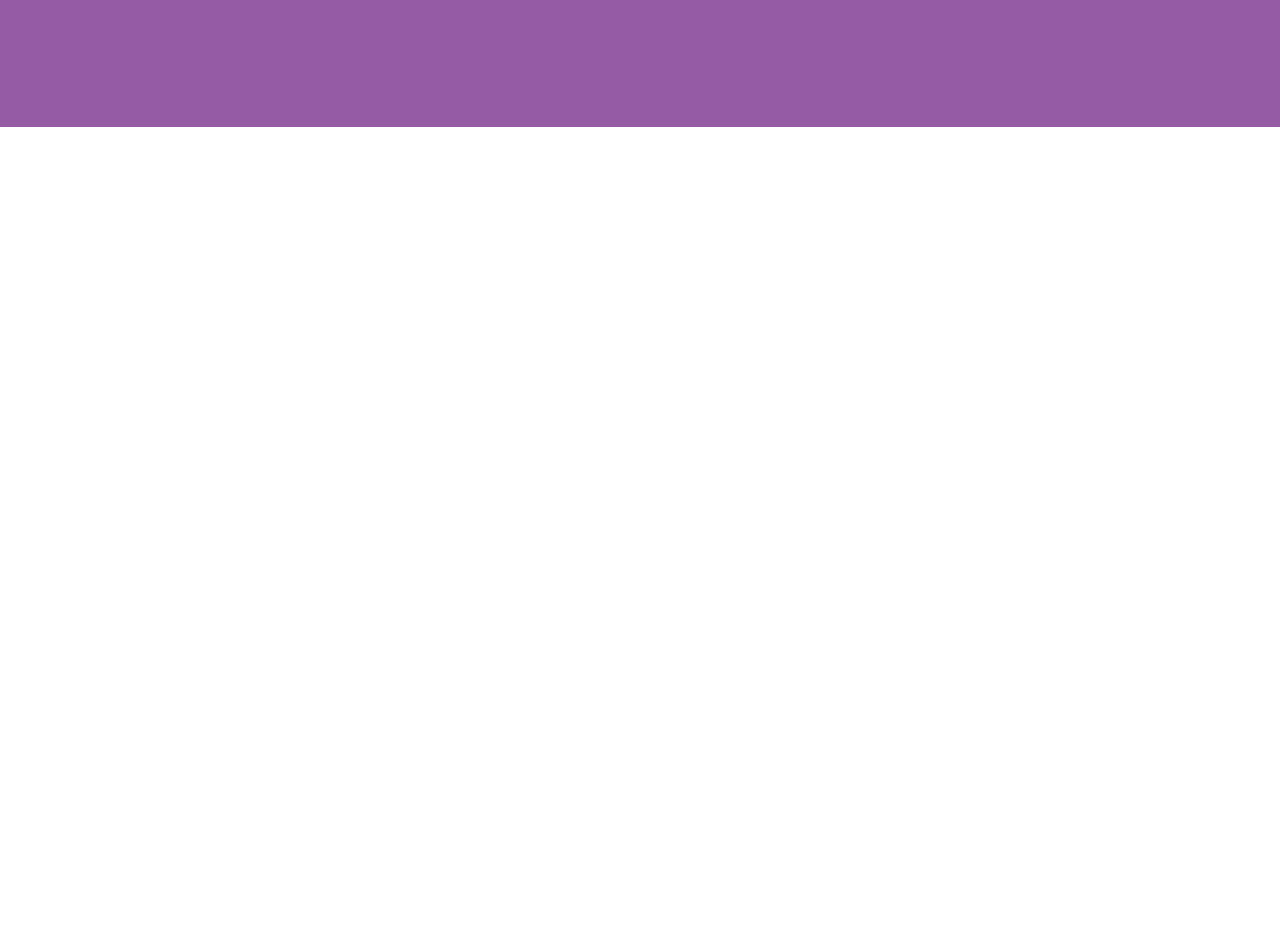
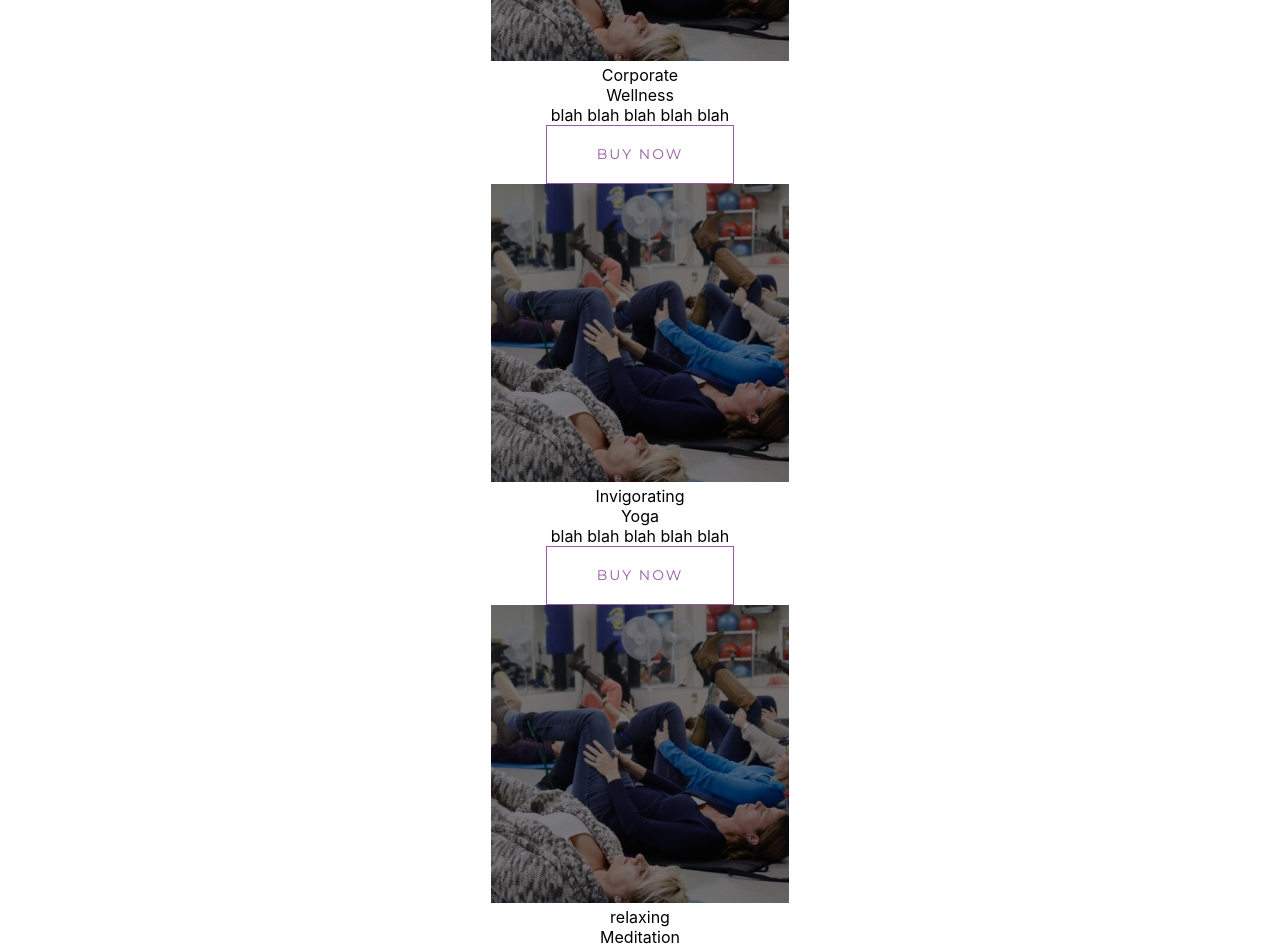
Before and after one commit to Levi237/prana-wellness, a React (Create React App) app: page / in a window 1280 px wide. Shown: the part 1800-2749 px from the top of the page. Before the commit the page ends 1927 px from the top, so only its background shows below. Built offline with nearby package versions, Linux system fonts and the light colour scheme; no server answers.

Commit message:
create basic js file for package pricing component

```diff
--- a/src/App.js
+++ b/src/App.js
@@ -1,6 +1,7 @@
 import React, { Component } from 'react';
 
 import PointDisplay from './components/PointDisplay';
+import PackageDisplay from './components/PackageDisplay';
 
 import './App.css';
 
@@ -40,6 +41,9 @@ export default class App extends Component {
           <PointDisplay />
           <br /><br /><br/>
           <button>browse services</button>
+
+
+          <PackageDisplay />
         </div>
         <div className="grid-contact">
 
--- /dev/null
+++ b/src/components/PackageDisplay.js
@@ -0,0 +1,45 @@
+import React, { Component } from 'react';
+
+import './PackageDisplay.css'
+
+export default class PackageDisplay extends Component {
+    state = {
+        pricePack: [{
+            title: "Corporate",
+            price: "Wellness",
+            content: "blah blah blah blah blah",
+            image: "point-placeholder.png",
+        },{
+            title: "Invigorating",
+            price: "Yoga",
+            content: "blah blah blah blah blah",
+            image: "point-placeholder.png",
+        },{
+            title: "relaxing",
+            price: "Meditation",
+            content: "blah blah blah blah blah",
+            image: "point-placeholder.png",
+        },{
+            title: "Mindful",
+            price: "Breathing",
+            content: "blah blah blah blah blah",
+            image: "point-placeholder.png",
+        }]
+    }
+    render(){
+        const { pricePack } = this.state
+        console.log(pricePack);
+        const showPackage = pricePack.map((pack, key) => {
+            return(
+                <div key={key} className="pack-box">
+                    <div><img className="packBackgroundImage" src={`${pack.image}`} alt="pack-box" /></div>
+                    <div>
+                        <section>{pack.title}</section><section>{pack.price}</section><section>{pack.content}</section>
+                    </div>
+                    <button>BUY NOW</button>
+                </div>
+            )
+        })
+        return(<>{showPackage}</>)
+    }
+}
--- a/src/components/PointDisplay.css
+++ b/src/components/PointDisplay.css
@@ -21,7 +21,6 @@
     position: absolute;
     z-index: 2;
     margin: 2vw;
-    /* margin: -18vw 2vw 2vw 2vw */
 }
 .point-box > div > section:first-of-type {
     font-family: 'Montserrat', sans-serif;
@@ -35,5 +34,4 @@
     font-family: 'Merriweather', sans-serif;
     font-style: italic;
     font-size: 3vw;
-    /* text-transform: lowercase; */
 }
--- a/src/components/PointDisplay.js
+++ b/src/components/PointDisplay.js
@@ -21,7 +21,7 @@ export default class PointDisplay extends Component {
             largeText: "Breathing",
             image: "point-placeholder.png"
         }]
-        }
+    }
     render(){
         const { points } = this.state
         console.log(points);
@@ -31,7 +31,7 @@ export default class PointDisplay extends Component {
                     <div>
                         <section>{point.smallText}</section><section>{point.largeText}</section>
                     </div>
-                    <img className="pointBackgroundImage" src="point-placeholder.png" alt="point-box" />
+                    <img className="pointBackgroundImage" src={`${point.image}`} alt="point-box" />
                 </div>
             )
         })
```
Also changed, not shown: src/components/PackageDisplay.css (added).
